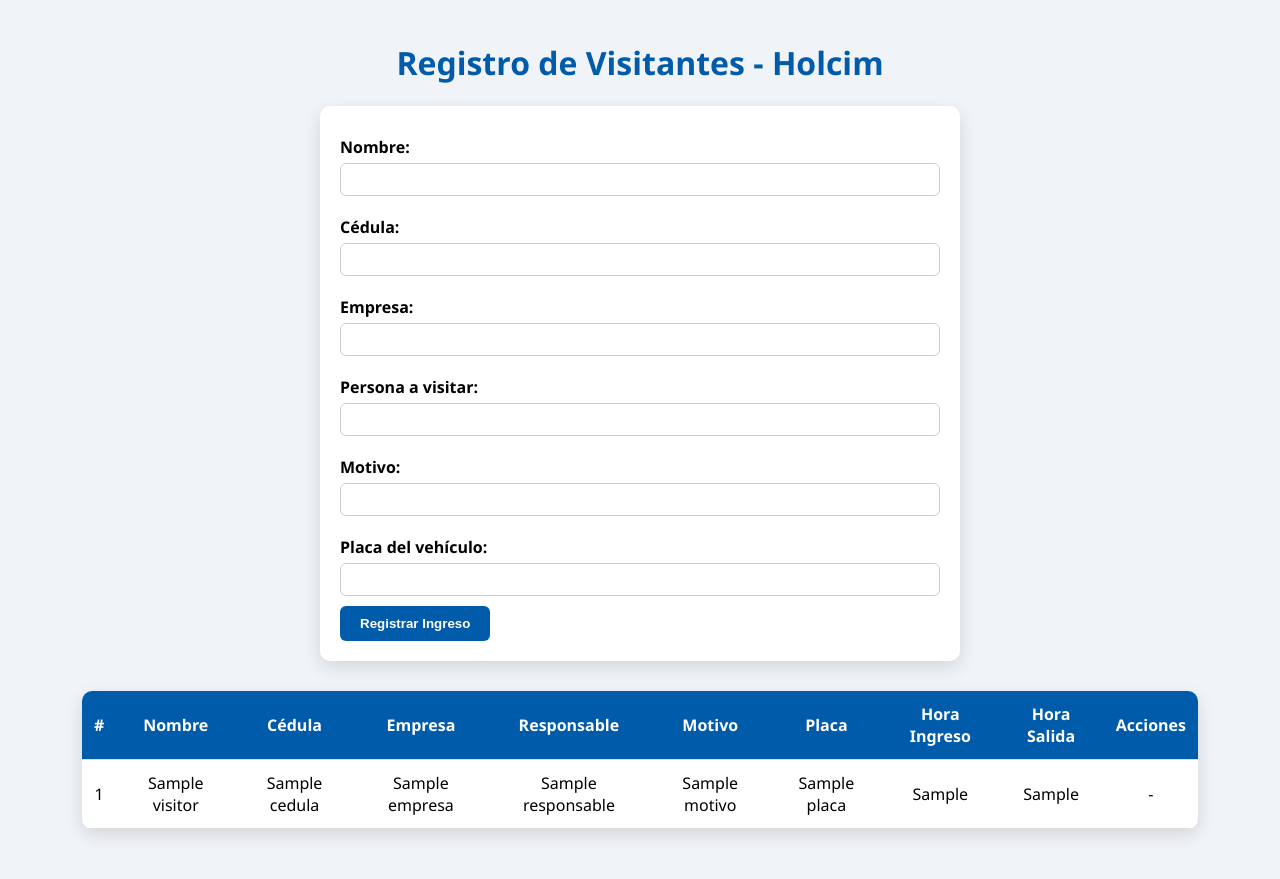
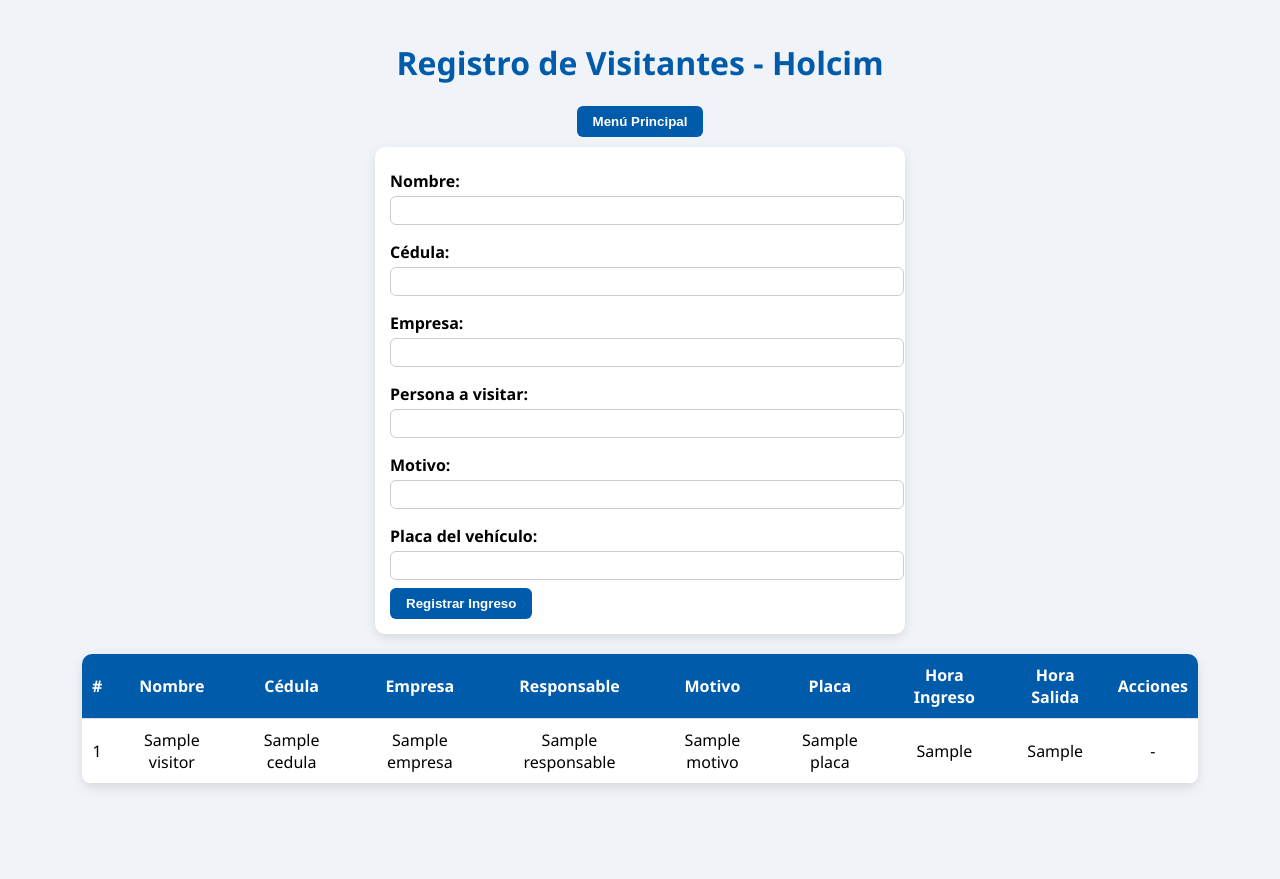
Before and after one commit to luismolinaboni22-art/Cops-K9, a Flask app: template templates/visitor_form.html in a window 1280 px wide. After the commit the page ends 788 px from the top, so only its background shows below. Run offline with Flask 3, Linux system fonts and the light colour scheme; the template is opened without the code that fills it: most values are stand-ins (such as "Sample title", 1, 10 or a date in 2020).

Commit message:
Update visitor_form.html

```diff
--- a/templates/visitor_form.html
+++ b/templates/visitor_form.html
@@ -3,148 +3,53 @@
 <head>
 <meta charset="UTF-8">
 <title>Registro de Visitantes - Holcim</title>
-
 <style>
-    body {
-        font-family: "Segoe UI", Arial;
-        background: #f0f3f7;
-        margin: 0;
-        padding: 20px;
-    }
-
-    h1 {
-        color: #005baa;
-        text-align: center;
-    }
-
-    form {
-        background: white;
-        padding: 20px;
-        border-radius: 10px;
-        max-width: 600px;
-        margin: 20px auto;
-        box-shadow: 0 6px 18px rgba(0,0,0,0.12);
-    }
-
-    label {
-        display: block;
-        margin: 10px 0 5px;
-        font-weight: bold;
-    }
-
-    input, select {
-        width: 100%;
-        padding: 8px;
-        border-radius: 6px;
-        border: 1px solid #ccc;
-        margin-bottom: 10px;
-        box-sizing: border-box;
-    }
-
-    button {
-        padding: 10px 20px;
-        background: #005baa;
-        color: white;
-        border: none;
-        border-radius: 6px;
-        cursor: pointer;
-        font-weight: bold;
-        transition: background 0.2s;
-    }
-
-    button:hover {
-        background: #004b8c;
-    }
-
-    table {
-        width: 90%;
-        margin: 30px auto;
-        border-collapse: collapse;
-        background: white;
-        box-shadow: 0 6px 18px rgba(0,0,0,0.12);
-        border-radius: 10px;
-        overflow: hidden;
-    }
-
-    th, td {
-        padding: 12px;
-        text-align: center;
-        border-bottom: 1px solid #ddd;
-    }
-
-    th {
-        background: #005baa;
-        color: white;
-    }
-
-    tr:hover {
-        background: #f5f5f5;
-    }
-
-    .exit-form {
-        margin: 0;
-    }
+    body { font-family: "Segoe UI", Arial; background: #f0f3f7; margin: 0; padding: 20px; }
+    h1 { color: #005baa; text-align: center; }
+    form { background: white; padding: 15px; border-radius: 10px; max-width: 500px; margin: 0 auto 20px auto; box-shadow: 0 4px 12px rgba(0,0,0,0.1); }
+    label { display: block; margin: 8px 0 4px; font-weight: bold; }
+    input { width: 100%; padding: 6px; border-radius: 6px; border: 1px solid #ccc; margin-bottom: 8px; }
+    button { padding: 8px 16px; background: #005baa; color: white; border: none; border-radius: 6px; cursor: pointer; font-weight: bold; transition: background 0.2s; }
+    button:hover { background: #004b8c; }
+    table { width: 90%; margin: 20px auto; border-collapse: collapse; background: white; box-shadow: 0 4px 12px rgba(0,0,0,0.1); border-radius: 10px; overflow: hidden; }
+    th, td { padding: 10px; text-align: center; border-bottom: 1px solid #ddd; }
+    th { background: #005baa; color: white; }
+    tr:hover { background: #f5f5f5; }
+    .exit-form { margin: 0; }
+    .menu-btn { text-align: center; margin-bottom: 10px; }
 </style>
 </head>
 <body>
 
 <h1>Registro de Visitantes - Holcim</h1>
+<div class="menu-btn">
+    <button onclick="location.href='/'">Menú Principal</button>
+</div>
 
 <form method="POST">
-    <label>Nombre:</label>
-    <input type="text" name="nombre" required>
-
-    <label>Cédula:</label>
-    <input type="text" name="cedula" required>
-
-    <label>Empresa:</label>
-    <input type="text" name="empresa" required>
-
-    <label>Persona a visitar:</label>
-    <input type="text" name="responsable" required>
-
-    <label>Motivo:</label>
-    <input type="text" name="motivo" required>
-
-    <label>Placa del vehículo:</label>
-    <input type="text" name="placa">
-
+    <label>Nombre:</label><input type="text" name="nombre" required>
+    <label>Cédula:</label><input type="text" name="cedula" required>
+    <label>Empresa:</label><input type="text" name="empresa" required>
+    <label>Persona a visitar:</label><input type="text" name="responsable" required>
+    <label>Motivo:</label><input type="text" name="motivo" required>
+    <label>Placa del vehículo:</label><input type="text" name="placa">
     <button type="submit">Registrar Ingreso</button>
 </form>
 
 {% if visitors %}
 <table>
     <tr>
-        <th>#</th>
-        <th>Nombre</th>
-        <th>Cédula</th>
-        <th>Empresa</th>
-        <th>Responsable</th>
-        <th>Motivo</th>
-        <th>Placa</th>
-        <th>Hora Ingreso</th>
-        <th>Hora Salida</th>
-        <th>Acciones</th>
+        <th>#</th><th>Nombre</th><th>Cédula</th><th>Empresa</th><th>Responsable</th><th>Motivo</th><th>Placa</th><th>Hora Ingreso</th><th>Hora Salida</th><th>Acciones</th>
     </tr>
     {% for v in visitors %}
     <tr>
-        <td>{{ loop.index }}</td>
-        <td>{{ v.nombre }}</td>
-        <td>{{ v.cedula }}</td>
-        <td>{{ v.empresa }}</td>
-        <td>{{ v.responsable }}</td>
-        <td>{{ v.motivo }}</td>
-        <td>{{ v.placa }}</td>
-        <td>{{ v.hora_ingreso }}</td>
-        <td>{{ v.hora_salida or '-' }}</td>
+        <td>{{ loop.index }}</td><td>{{ v.nombre }}</td><td>{{ v.cedula }}</td><td>{{ v.empresa }}</td><td>{{ v.responsable }}</td><td>{{ v.motivo }}</td><td>{{ v.placa }}</td><td>{{ v.hora_ingreso }}</td><td>{{ v.hora_salida or '-' }}</td>
         <td>
             {% if not v.hora_salida %}
             <form class="exit-form" method="GET" action="{{ url_for('salida', index=loop.index0) }}">
                 <button type="submit">Dar Salida</button>
             </form>
-            {% else %}
-            -
-            {% endif %}
+            {% else %}-{% endif %}
         </td>
     </tr>
     {% endfor %}
```
